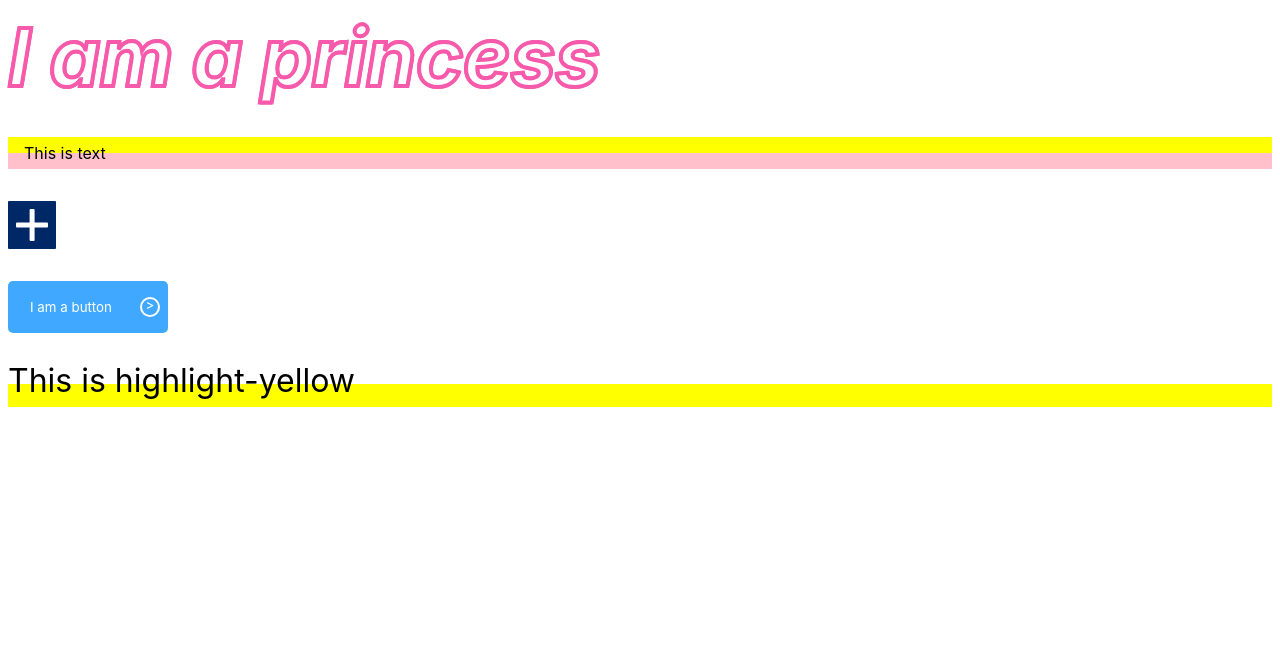
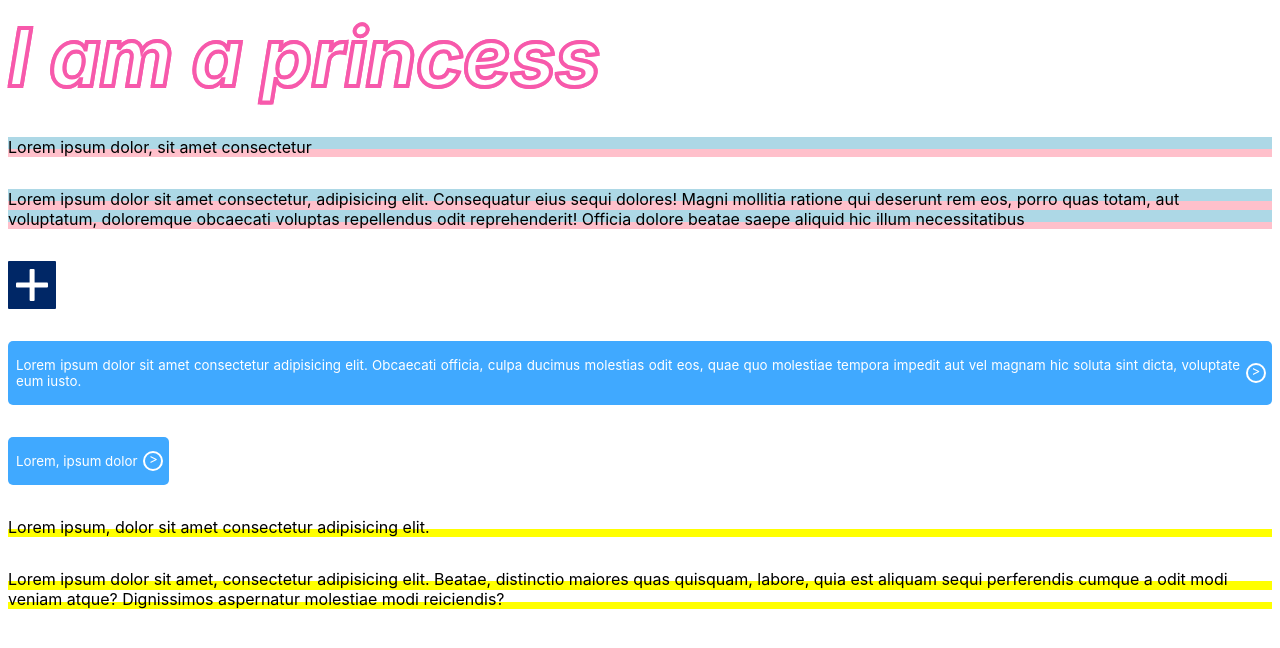
Before and after one commit to TranTLy/css-exercise, a plain HTML site: page index.html in a window 1280 px wide. Drawn offline with Linux system fonts and the light colour scheme.

Commit message:
#1 fix after review

```diff
--- a/css/text-five.css
+++ b/css/text-five.css
@@ -1,21 +1,5 @@
-.text-five {
-    height: 2rem;
-    position: relative;
+.highlight-text {
+    background-image: repeating-linear-gradient(
+                        #fff, #fff 12px,
+                        yellow 10px, yellow 21px);
 }
-
-.highlight-text {
-    font-size: 2rem;
-    z-index: 100;
-    position: relative;
-    line-height: 2rem;
-}
-
-.text-five::after {
-    position: absolute;
-    content: "";
-    background-color: yellow;
-    top: 1.2rem;
-    left: 0%;
-    width: 100%;
-    height: 1.4rem;
-}
--- a/css/text-four.css
+++ b/css/text-four.css
@@ -3,8 +3,8 @@
     align-items: center;
     background-color: #40a9ff;
     border-radius: 5px;
-    padding: 1rem .5rem;
-    width: 10rem;
+    padding: 1rem 0.5rem;
+    width: fit-content;
     outline: none;
     border: none;
     cursor: pointer;
@@ -14,16 +14,25 @@
     text-align: center;
     color: #fff;
     margin: auto;
-
+    text-align: justify;
 }
 
 .icon-in-btn {
+    position: relative;
+    margin-left: 1rem;
+    margin-right: 0.5rem;
+}
+
+.icon-in-btn::before {
+    position: absolute;
+    content: "";
     width: 1rem;
     height: 1rem;
     border-radius: 50%;
     border: 2px solid #fff;
-    position: relative;
-    margin-left: auto;
+    top: 50%;
+    left: 50%;
+    transform: translate(-50%, -50%);
 }
 
 .icon-in-btn::after {
--- a/css/text-two.css
+++ b/css/text-two.css
@@ -1,31 +1,5 @@
 .text {
-    height: 2rem;
-    display: flex;
-    align-items: center;
-    padding-left: 1rem;
+  background-image: repeating-linear-gradient(
+            lightblue, lightblue 12px,
+            pink 12px, pink 21px)
 }
-
-.bg {
-    margin-top: -2rem;
-    z-index: -1;
-    position: relative;
-    height: 2rem;
-}
-
-.bg::before {
-    position: absolute;
-    content: "";
-    width: 100%;
-    top: 0;
-    height: 1rem;
-    background-color: yellow;
-}
-
-.bg::after {
-    position: absolute;
-    content: "";
-    top: 1rem;
-    width: 100%;
-    height: 1rem;
-    background-color: pink;
-}
--- a/index.html
+++ b/index.html
@@ -14,18 +14,18 @@
 <body>
     <section class="section text-one">
             I am a princess
-        <!--
-            <div class="front">
-                I am a princess
-            </div>
-            <div class="back">
-                I am a princess
-            </div> -->
     </section>
+
 
     <section class="section text-two">
         <div class="text">
-            This is text
+            Lorem ipsum dolor, sit amet consectetur
+        </div>
+        <div class="bg"></div>
+    </section>
+    <section class="section text-two">
+        <div class="text">
+            Lorem ipsum dolor sit amet consectetur, adipisicing elit. Consequatur eius sequi dolores! Magni mollitia ratione qui deserunt rem eos, porro quas totam, aut voluptatum, doloremque obcaecati voluptas repellendus odit reprehenderit! Officia dolore beatae saepe aliquid hic illum necessitatibus
         </div>
         <div class="bg"></div>
     </section>
@@ -34,14 +34,26 @@
         <div class="icon"></div>
     </section>
 
+
     <button class="section text-four">
-        <span class="text-in-btn">I am a button</span>
+        <span class="text-in-btn">Lorem ipsum dolor sit amet consectetur adipisicing elit. Obcaecati officia, culpa ducimus molestias odit eos, quae quo molestiae tempora impedit aut vel magnam hic soluta sint dicta, voluptate eum iusto.</span>
+        <span class="icon-in-btn"></span>
+    </button>
+     <button class="section text-four">
+        <span class="text-in-btn">Lorem, ipsum dolor</span>
         <span class="icon-in-btn"></span>
     </button>
 
+
+
+     <section class="section text-five">
+        <div class="highlight-text">
+            Lorem ipsum, dolor sit amet consectetur adipisicing elit.
+        </div>
+    </section>
     <section class="section text-five">
         <div class="highlight-text">
-            This is highlight-yellow
+            Lorem ipsum dolor sit amet, consectetur adipisicing elit. Beatae, distinctio maiores quas quisquam, labore, quia est aliquam sequi perferendis cumque a odit modi veniam atque? Dignissimos aspernatur molestiae modi reiciendis?
         </div>
     </section>
 </body>
```
